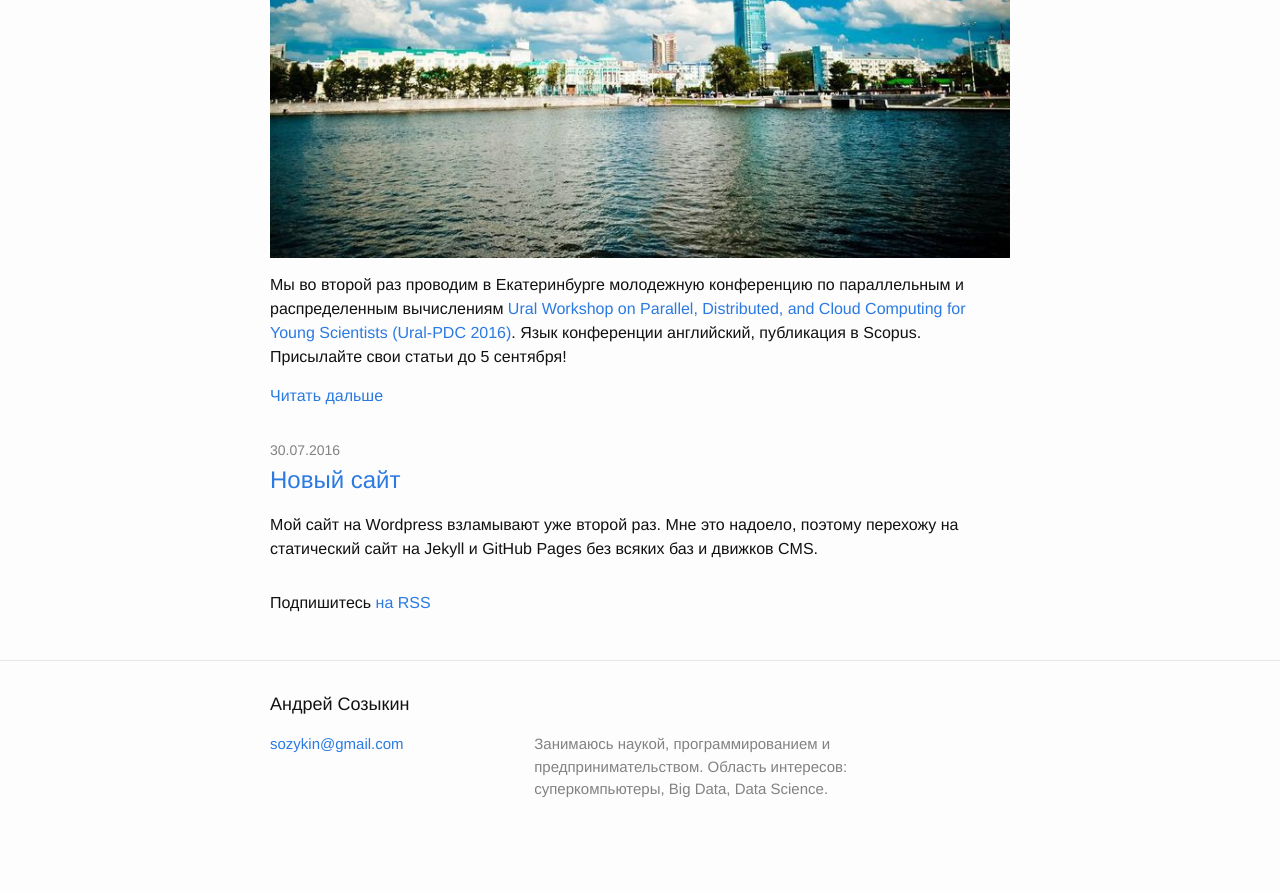
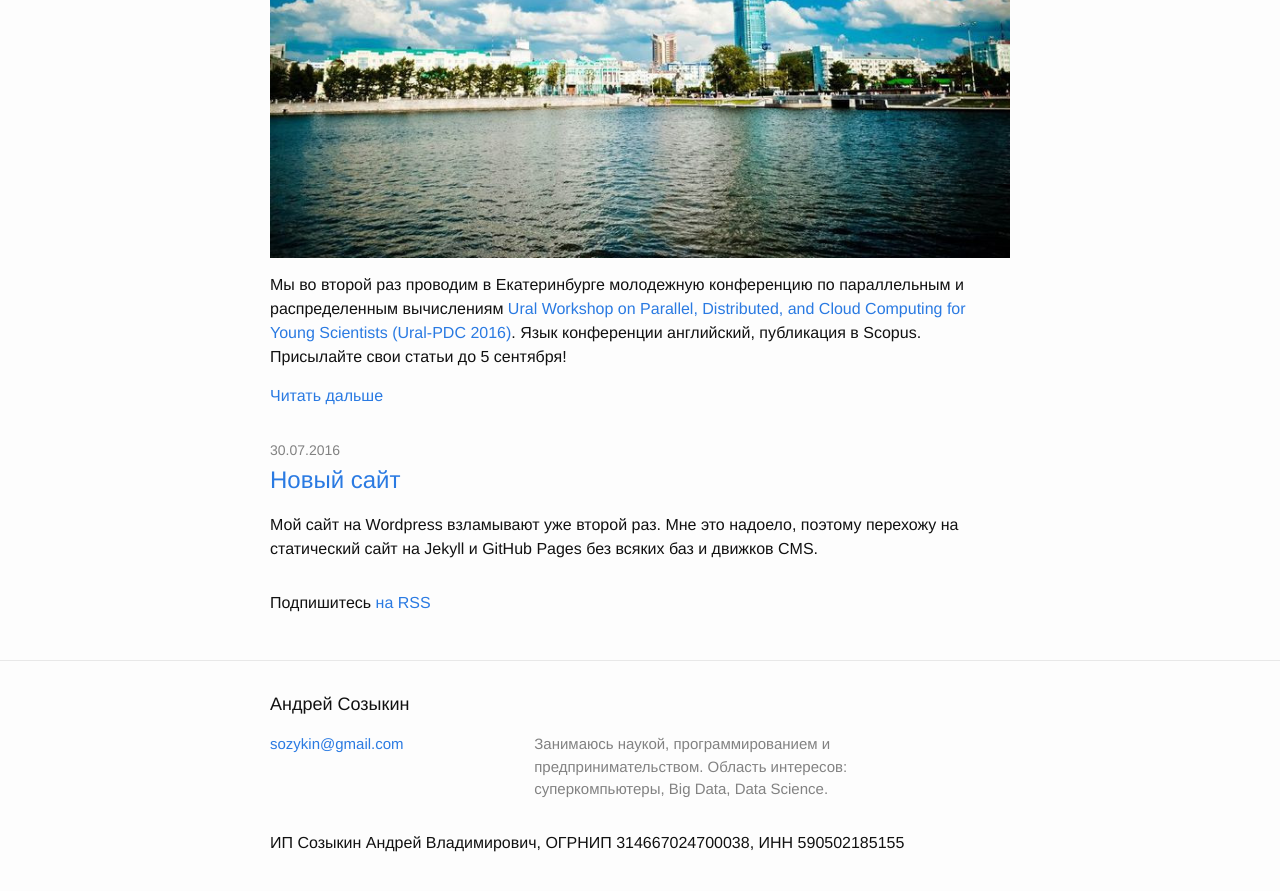
Before and after one commit to sozykin/asozykin.ru, a Jekyll site: the page built from index.html, in a window 1280 px wide and 900 px high, scrolled down 5132 px. Shown: the top 891 px of the window. Built offline with Jekyll 4.4.1, drawn with Linux system fonts in a browser that asks for light colours; before the commit the page ends 5993 px from its top, so only the background shows below that.

Commit message:
Sole ProprietorDetails added

```diff
--- a/_includes/footer.html
+++ b/_includes/footer.html
@@ -17,6 +17,9 @@
       </div>
     </div>
 
+    <p>ИП Созыкин Андрей Владимирович, ОГРНИП 314667024700038, ИНН 590502185155</p>
+
+
   </div>
 
 </footer>
```
